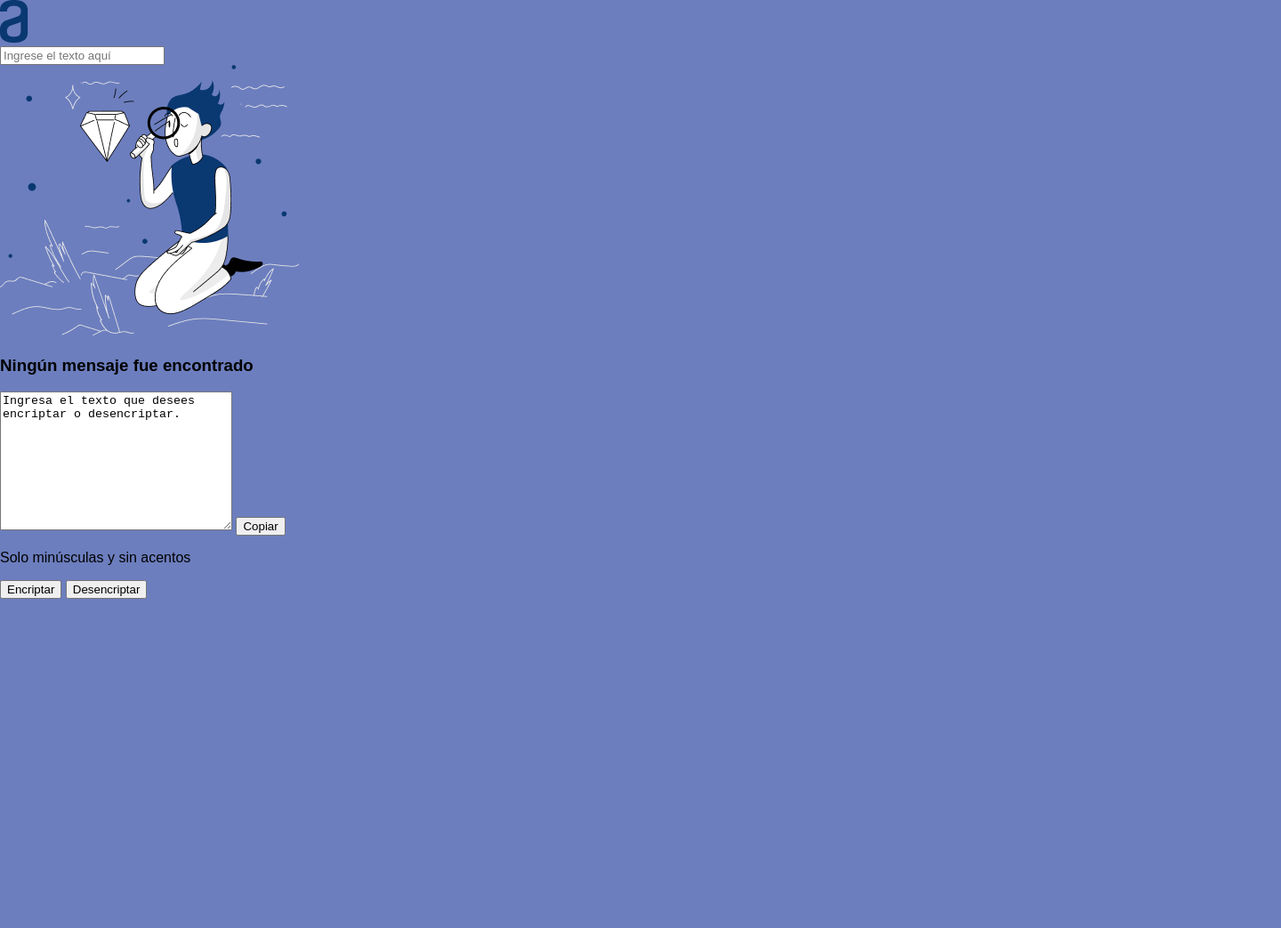
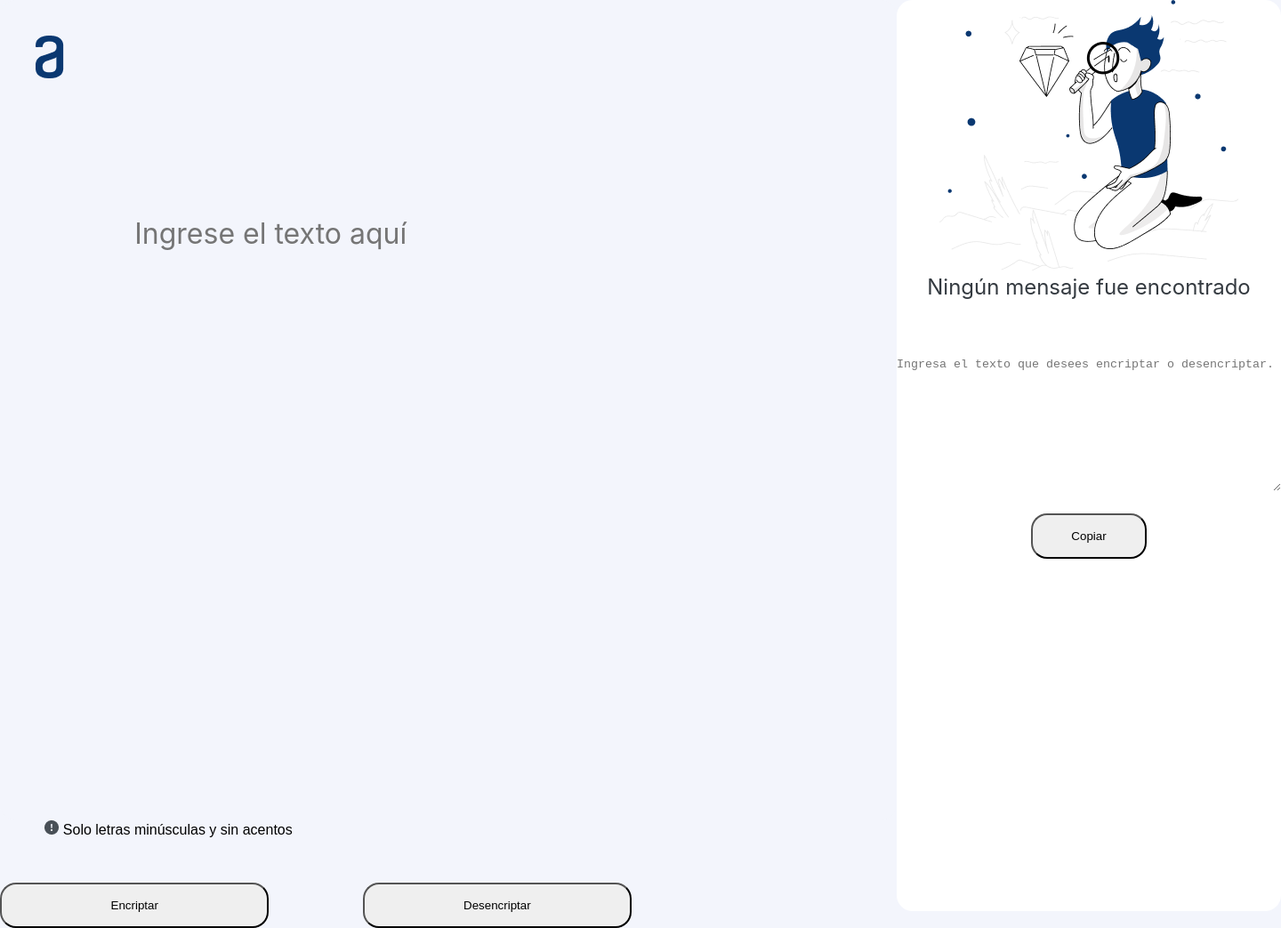
Before and after one commit to Zenitram04/Challenge-Encriptador-Alura, a plain HTML site: page index.html in a window 1280 px wide. Shown: the whole page at 89% size, 1440 px wide, since content can reach past the window. Before the commit the page ends 800 px from the top, so only its background shows below. Drawn offline with Linux system fonts and the light colour scheme.

Commit message:
Mejorando estilos y organizando los elementos

```diff
--- a/index.html
+++ b/index.html
@@ -1,40 +1,32 @@
 <!DOCTYPE html>
-<html lang="en">
+<html lang="es">
 <head>
     <meta charset="UTF-8">
     <meta http-equiv="X-UA-Compatible" content="IE=edge">
     <meta name="viewport" content="width=device-width, initial-scale=1.0">
+    <link rel="stylesheet" href="style.css">
     <title>Challenge Encriptador Alura</title>
-    <link rel="stylesheet" href="style.css">
-
 </head>
 <body>
-    <div>
-
+    <div class="seccion-izquierda"><!--div incluye donde se escribe el texto  a encriptar o Desencriptar -->
+        <figure>
+            <img class="logo" src="Imagenes/logo-alura.png" alt="Logo Alura Latam"/>
+        </figure>
         <div>
-          <img src="Imagenes/logo-alura.png" alt="Logo Alura Latam"/>
+            <input class="text" type="text" placeholder="Ingrese el texto aquí">
         </div>
-
-             <!-- div incluye donde se escribe el texto  a encriptar o Desencriptar -->
-         <div>
-            <input type="text" placeholder="Ingrese el texto aquí">
-        </div>
-
-             <!--div incluye muñeco de Alura y mensaje  y botón copiar-->
-        <div>
-            <img src="Imagenes/muneco-alura.png" alt="Imagen muñeco de Alura Latam">
-            <h3>Ningún mensaje fue encontrado</h3>
-            <textarea name="" id="" cols="30" rows="10">Ingresa el texto que desees encriptar o desencriptar.</textarea> <!--Cuadro donde se ingresa el mensaje a encriptar o Desencriptar -->
-            <button>Copiar</button>
-        </div>
-
-            <!--div incluye mensaje de escritura y botones encriptar y Desencriptar -->
-        <div>
-            <p>Solo minúsculas y sin acentos</p>
-            <button>Encriptar</button>
-            <button>Desencriptar</button>
-        </div>
-
+    </div>
+    <div class="seccion-derecha"><!--div incluye muñeco de Alura, mensaje  y botón copiar-->
+        <img src="Imagenes/muneco-alura.png" alt="Imagen muñeco de Alura Latam">
+        <p class="aviso">Ningún mensaje fue encontrado</p>
+        <!--Cuadro donde se ingresa el mensaje a encriptar o Desencriptar -->
+        <textarea name="" class="text2" cols="30" rows="10" placeholder="Ingresa el texto que desees encriptar o desencriptar."></textarea>
+        <button class="btn-copiar">Copiar</button>
+    </div>
+    <div class="seccion-botones"><!--div incluye mensaje de escritura y botones encriptar y Desencriptar -->
+        <p class="advertencia"><img class="icono" src="Imagenes/Vector.png" alt="icono alerta importante"> Solo letras minúsculas y sin acentos</p>
+        <button class="btn-encriptar">Encriptar</button>
+        <button class="btn-desencriptar">Desencriptar</button>
     </div>
      </body>
 </html>
--- a/style.css
+++ b/style.css
@@ -1,7 +1,79 @@
-
+* {  /* esto es para resetear los estilos que pone por defecto el navegador */
+  box-sizing: border-box;
+  margin: 0;
+  padding: 0;
+}
 body {
   font-family: "Poppins", sans-serif;
-  background: #6c7ebe;
+  background: #F3F5FC;;
   margin: 0px;
   padding: 0px;
+  width: 1440px;
+  height: 1024px;
 }
+/* logo alura */
+.logo{
+  margin-top: 40px;
+  margin-left: 40px;
+}
+/* seccion blanca de la izquierda */
+.seccion-izquierda{
+  background-color: #F3F5FC;
+  width: 70%;
+  height: 90%;
+  float: left;
+  border-radius: 18px;
+  display: block;
+}
+.text{
+  margin-top: 15%;
+  margin-left: 15%;
+  font-size: 32px;
+  color: #0A3871;
+  font-family: 'Inter';
+  border: none;
+  background-color: #F3F5FC;
+}
+/* seccion blanca de la derecha */
+.seccion-derecha{
+  background-color: #FFFFFF;
+  width: 30%;
+  height: 100%;
+  float: right;
+  border-radius: 18px;
+  display: block;
+  text-align: center;
+}
+.aviso{
+  font-family: 'Inter';
+  font-size: 24px;
+  color: #343A40;
+  ;
+}
+.text2{
+  width: 100%;
+  border: none;
+  margin-top: 15%;
+}
+.btn-copiar{
+  width: 30%;
+  padding:16px 30px;
+  border-radius: 18px;
+  margin-top: 5%;
+}
+/* seccion de botones */
+.seccion-botones{
+  width: 70%;
+  height: 10%;
+  display: block;
+}
+.icono{
+  margin-left: 5%;
+}
+.btn-encriptar, .btn-desencriptar{
+  width: 30%;
+  padding:16px 30px;
+  border-radius: 18px;
+  margin-right: 10%;
+  margin-top: 5%;
+}
```
Also changed, not shown: Imagenes/Vector.png (added), index-script.js (added).
